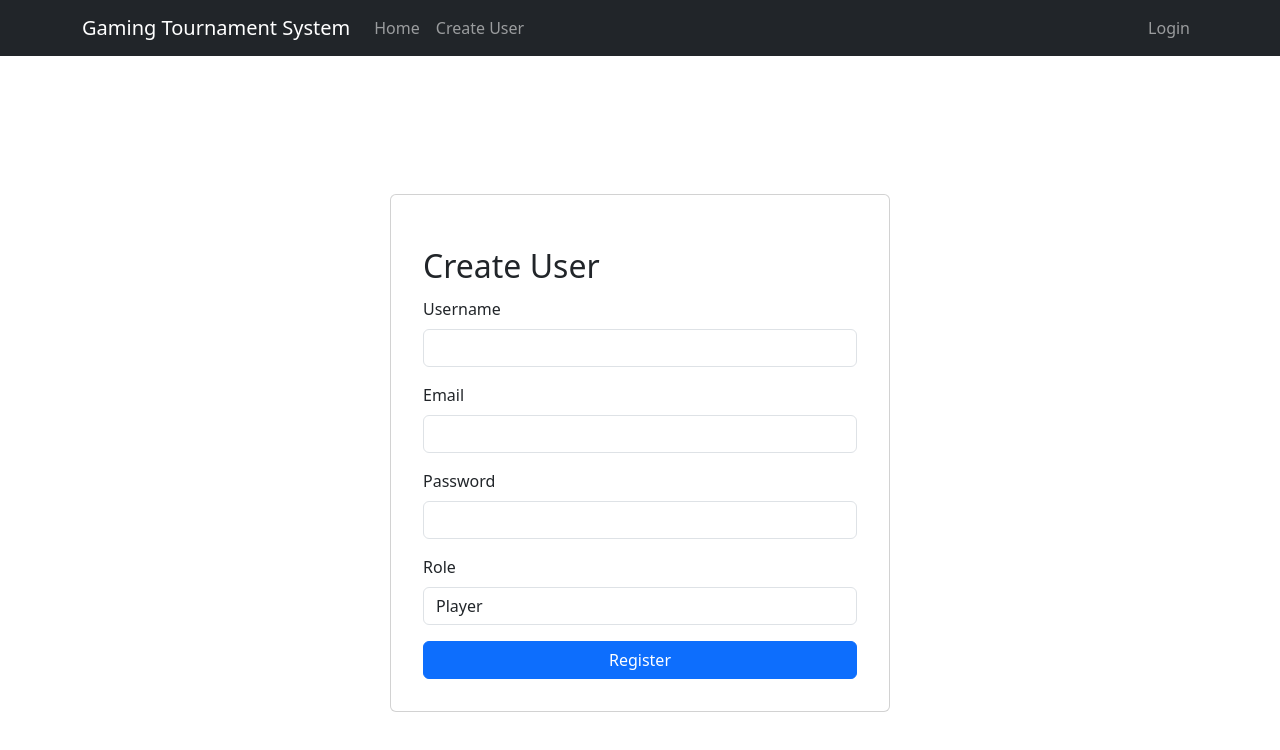
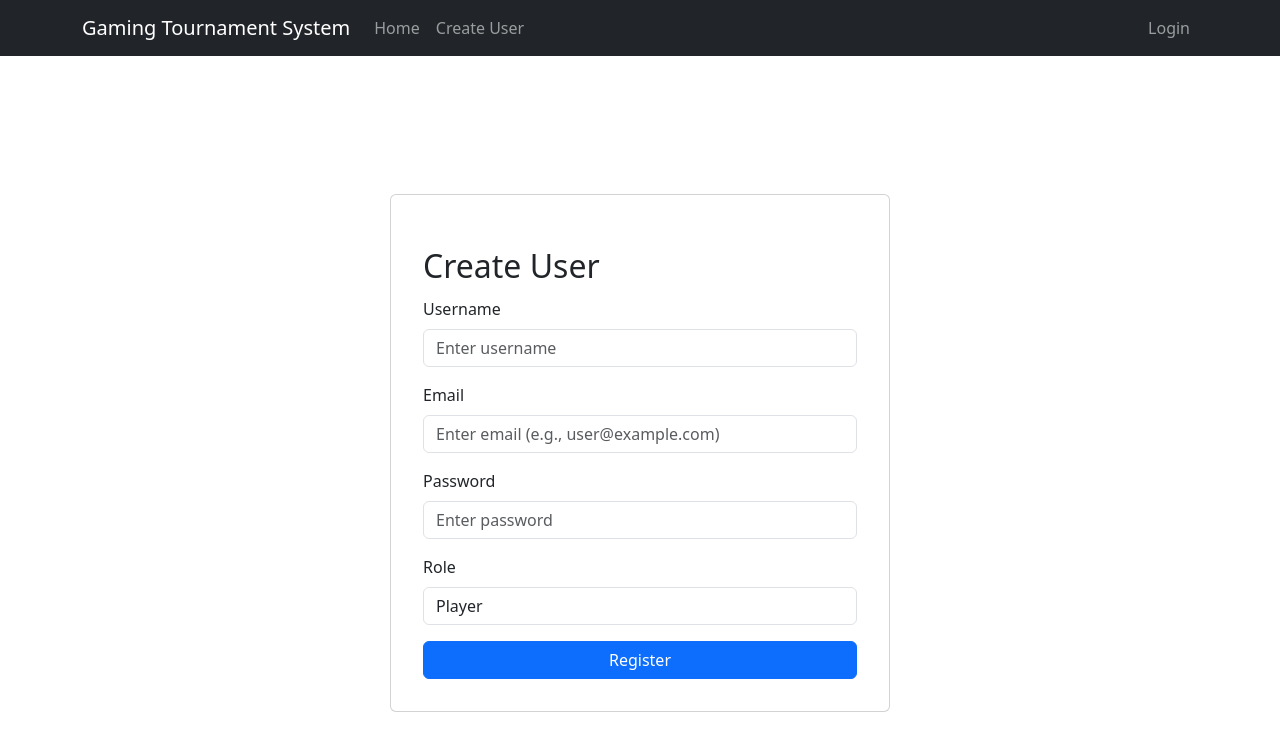
Before and after one commit to denreyes1/TournamentTracker, a React (Vite) app in the folder react-client/: page /createuser in a window 1280 px wide. Shown: the top 750 px of the page. Built offline with nearby package versions, Linux system fonts and the light colour scheme.

Commit message:
Added some filters for "Completed" Tournaments

```diff
--- a/react-client/src/components/CreateUser.jsx
+++ b/react-client/src/components/CreateUser.jsx
@@ -100,19 +100,41 @@ function CreateUser() {
             <Form onSubmit={handleSubmit}>
             <Form.Group className="mb-3">
                 <Form.Label>Username</Form.Label>
-                    <Form.Control type="text" value={username} onChange={(e) => setUsername(e.target.value)} />
+                <Form.Control
+                    type="text"
+                    placeholder="Enter username"
+                    value={username}
+                    onChange={(e) => setUsername(e.target.value)}
+                />
             </Form.Group>
+
             <Form.Group className="mb-3">
                 <Form.Label>Email</Form.Label>
-                    <Form.Control type="email" value={email} onChange={(e) => setEmail(e.target.value)} />
+                <Form.Control
+                    type="email"
+                    placeholder="Enter email (e.g., user@example.com)"
+                    value={email}
+                    onChange={(e) => setEmail(e.target.value)}
+                />
             </Form.Group>
+
             <Form.Group className="mb-3">
                 <Form.Label>Password</Form.Label>
-                    <Form.Control type="password" value={password} onChange={(e) => setPassword(e.target.value)} />
+                <Form.Control
+                    type="password"
+                    placeholder="Enter password"
+                    value={password}
+                    onChange={(e) => setPassword(e.target.value)}
+                />
             </Form.Group>
+
             <Form.Group className="mb-3">
                 <Form.Label>Role</Form.Label>
-                    <Form.Control as="select" value={role} onChange={(e) => setRole(e.target.value)}>
+                <Form.Control
+                    as="select"
+                    value={role}
+                    onChange={(e) => setRole(e.target.value)}
+                >
                     <option value="Player">Player</option>
                     <option value="Admin">Admin</option>
                 </Form.Control>
--- a/react-client/src/components/TournamentDetails.jsx
+++ b/react-client/src/components/TournamentDetails.jsx
@@ -13,6 +13,7 @@ const GET_TOURNAMENT = gql`
       status
       players {
         id
+        ranking
         user {
           username
         }
@@ -71,7 +72,9 @@ function TournamentDetails() {
   if (error) return <Alert variant="danger">Error loading tournament</Alert>;
 
   const tournament = data.tournament;
+  const isCompleted = tournament.status === "Completed";
   const isPlayerJoined = tournament.players.some((player) => player.id === playerId);
+  const isPlayerListEmpty = tournament.players.length === 0;
 
   const handleJoin = async () => {
     await joinTournament({ variables: { tournamentId: id, playerId } });
@@ -95,20 +98,22 @@ function TournamentDetails() {
     refetch();
   };
 
-  const existingPlayerIds = new Set(tournament.players.map(player => player.id));
+  const existingPlayerIds = new Set(tournament.players.map((player) => player.id));
 
   return (
     <Container className="d-flex justify-content-center align-items-center" style={{ marginTop: "50px" }}>
       <Card style={{ width: "80vw", maxWidth: "1200px", padding: "32px" }}>
         <h3 className="text-center">{tournament.name}</h3>
         <p className="text-center">
-          <strong>Game:</strong> {tournament.game} | <strong>Date:</strong> {new Date(Number(tournament.date)).toLocaleDateString("en-US")} | <strong>Status:</strong> {tournament.status}
+          <strong>Game:</strong> {tournament.game} | <strong>Date:</strong>{" "}
+          {new Date(Number(tournament.date)).toLocaleDateString("en-US")} | <strong>Status:</strong>{" "}
+          {tournament.status}
         </p>
 
         {/* Players Header and Search Bar in Same Line */}
         <div className="d-flex justify-content-between align-items-center mb-3">
           <h5 className="mb-0">Players</h5>
-          {role === "Admin" && (
+          {role === "Admin" && !isCompleted && (
             <div style={{ width: "250px" }}>
               <Form.Control
                 type="text"
@@ -124,13 +129,9 @@ function TournamentDetails() {
               {showDropdown && searchResults?.searchPlayers.length > 0 && (
                 <ListGroup style={{ position: "absolute", width: "250px", zIndex: 10, backgroundColor: "white" }}>
                   {searchResults.searchPlayers
-                    .filter(player => !existingPlayerIds.has(player.id))
+                    .filter((player) => !existingPlayerIds.has(player.id))
                     .map((player) => (
-                      <ListGroup.Item
-                        key={player.user.id}
-                        action
-                        onClick={() => handleAddPlayer(player.id)}
-                      >
+                      <ListGroup.Item key={player.user.id} action onClick={() => handleAddPlayer(player.id)}>
                         {player.user.username}
                       </ListGroup.Item>
                     ))}
@@ -140,17 +141,22 @@ function TournamentDetails() {
           )}
         </div>
 
+        {isPlayerListEmpty ? (
+          <Alert variant="warning">No players have joined the tournament.</Alert>
+        ) : (
           <Table striped bordered>
             <thead>
               <tr>
                 <th>Username</th>
+                <th>Rank</th>
                 {role === "Admin" && <th>Actions</th>}
               </tr>
             </thead>
             <tbody>
-            {tournament.players.map((player) => (
+              {tournament.players.map((player, index) => (
                 <tr key={player.id}>
                   <td>{player.user.username}</td>
+                  <td>{player.ranking}</td>
                   {role === "Admin" && (
                     <td style={{ width: "1px", whiteSpace: "nowrap" }}>
                       <Button onClick={() => handleRemovePlayer(player.id)} variant="danger" size="sm">
@@ -162,13 +168,12 @@ function TournamentDetails() {
               ))}
             </tbody>
           </Table>
+        )}
 
         {role === "Player" && (
-          isPlayerJoined ? (
-            <Button onClick={handleLeave} variant="danger" className="w-100">Leave Tournament</Button>
-          ) : (
-            <Button onClick={handleJoin} variant="primary" className="w-100">Join Tournament</Button>
-          )
+          <Button onClick={isCompleted ? null : isPlayerJoined ? handleLeave : handleJoin} variant={isCompleted ? "secondary" : isPlayerJoined ? "danger" : "primary"} className="w-100" disabled={isCompleted}>
+            {isCompleted ? "Tournament has completed" : isPlayerJoined ? "Leave Tournament" : "Join Tournament"}
+          </Button>
         )}
       </Card>
     </Container>
```
Lines whose indentation alone changed are shown as unchanged.
